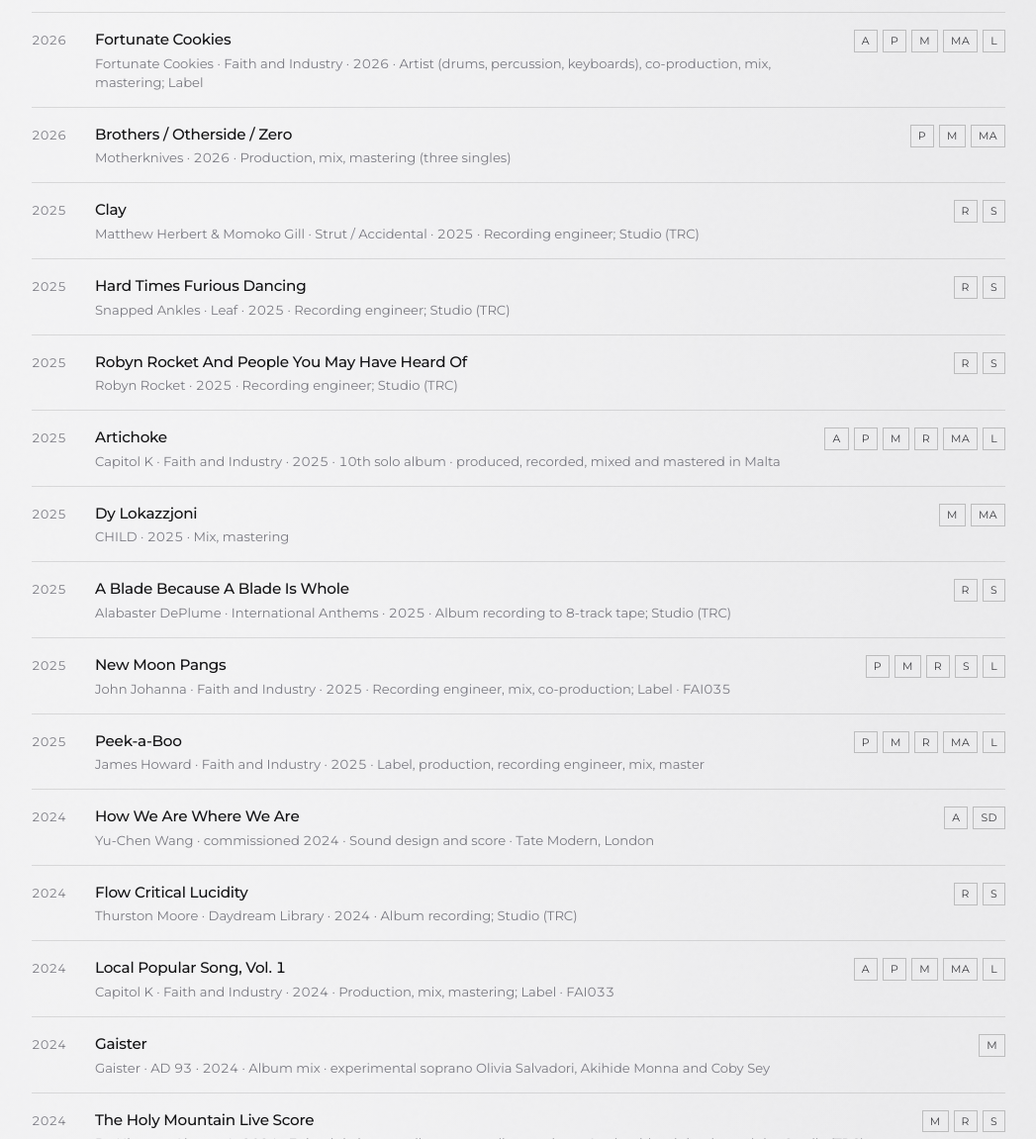
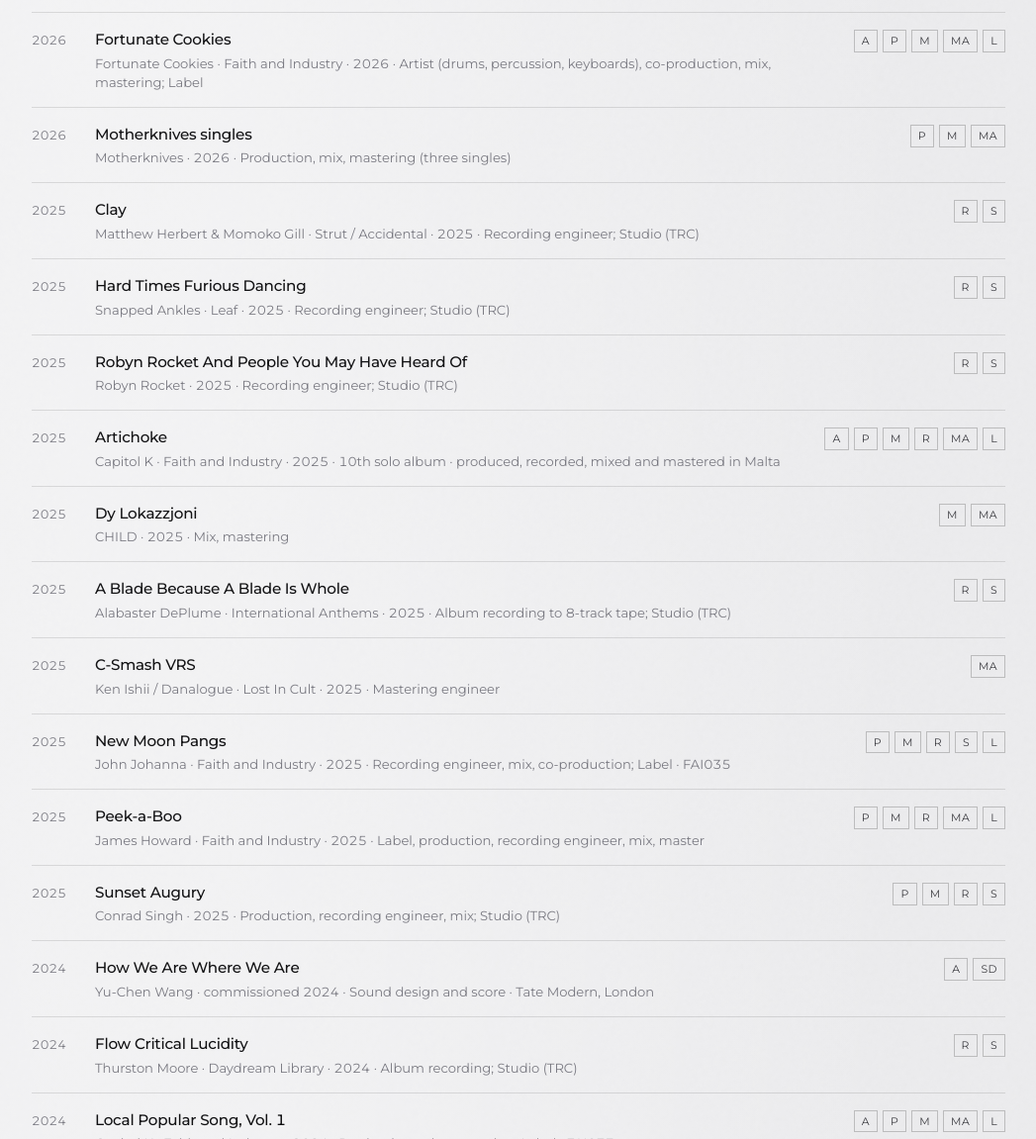
Before and after one commit to faithandindustry/Capitol_K, a plain HTML site: page work.html in a window 1280 px wide. Shown: the part 1032-2183 px from the top of the page at 99% size, without its empty margins (116-1163 px from the left). Drawn offline with Linux system fonts and the light colour scheme.

Commit message:
Add files via upload

```diff
--- a/work.html
+++ b/work.html
@@ -135,7 +135,7 @@
 
           <div class="credit" data-roles="P M MA">
             <div>
-              <div class="credit-title">Brothers / Otherside / Zero</div>
+              <div class="credit-title">Motherknives singles</div>
               <div class="credit-meta">Motherknives · 2026 · Production, mix, mastering (three singles)</div>
             </div>
             <div class="tags"><span class="tag">P</span><span class="tag">M</span><span class="tag">MA</span></div>
@@ -191,6 +191,13 @@
             <div class="tags"><span class="tag">R</span><span class="tag">S</span></div>
           </div>
 
+          <div class="credit" data-roles="MA">
+            <div>
+              <div class="credit-title">C-Smash VRS</div>
+              <div class="credit-meta">Ken Ishii / Danalogue · Lost In Cult · 2025 · Mastering engineer</div>
+            </div>
+            <div class="tags"><span class="tag">MA</span></div>
+          </div>
 
           <div class="credit" data-roles="P M R S L">
             <div>
@@ -206,6 +213,14 @@
               <div class="credit-meta">James Howard · Faith and Industry · 2025 · Label, production, recording engineer, mix, master</div>
             </div>
             <div class="tags"><span class="tag">P</span><span class="tag">M</span><span class="tag">R</span><span class="tag">MA</span><span class="tag">L</span></div>
+          </div>
+
+          <div class="credit" data-roles="P M R S">
+            <div>
+              <div class="credit-title">Sunset Augury</div>
+              <div class="credit-meta">Conrad Singh · 2025 · Production, recording engineer, mix; Studio (TRC)</div>
+            </div>
+            <div class="tags"><span class="tag">P</span><span class="tag">M</span><span class="tag">R</span><span class="tag">S</span></div>
           </div>
 
           <div class="credit" data-roles="A SD">
```
